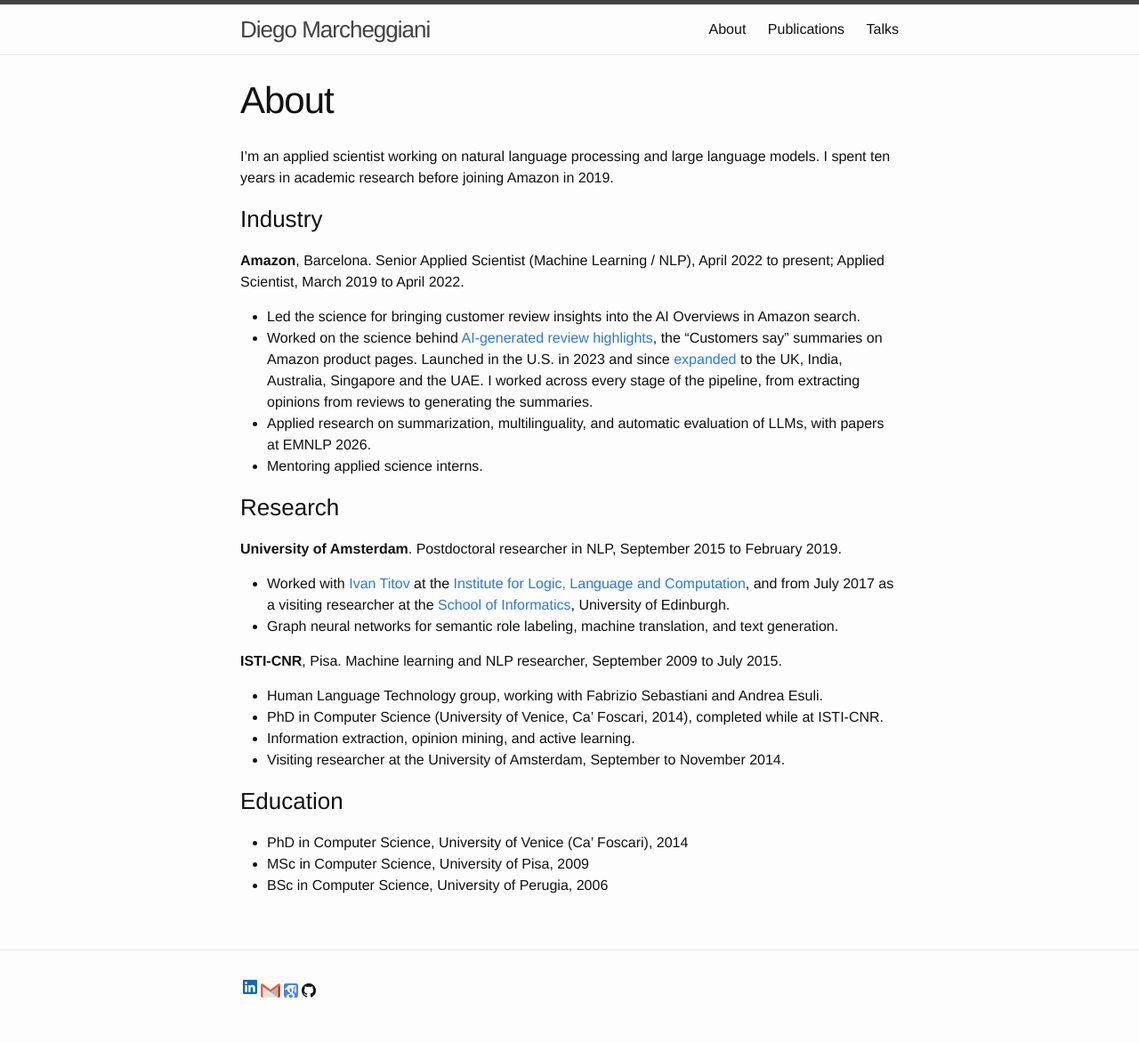
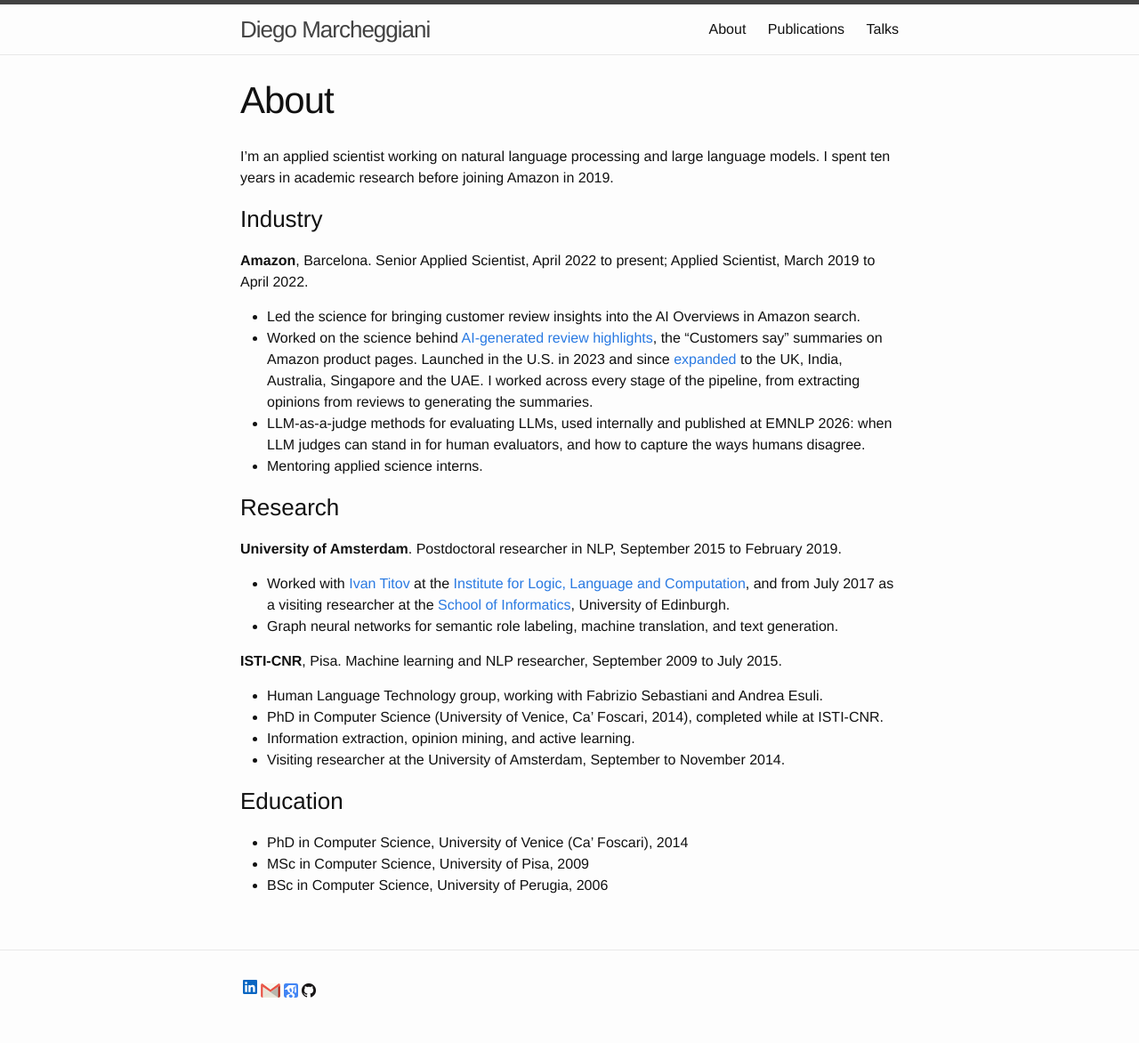
Before and after one commit to diegma/diegma.github.io, a Jekyll site: the page built from pages/about.md, in a window 1280 px wide. Shown: the whole page at 89% size. Built offline with Jekyll 4.4.1, drawn with Linux system fonts in a browser that asks for light colours.

Commit message:
Align site wording with LinkedIn (LLM-as-a-judge, plain title)

```diff
--- a/pages/about.md
+++ b/pages/about.md
@@ -9,7 +9,7 @@ I spent ten years in academic research before joining Amazon in 2019.
 
 ### Industry
 
-**Amazon**, Barcelona. Senior Applied Scientist (Machine Learning / NLP), April 2022 to present;
+**Amazon**, Barcelona. Senior Applied Scientist, April 2022 to present;
 Applied Scientist, March 2019 to April 2022.
 
 - Led the science for bringing customer review insights into the AI Overviews in Amazon search.
@@ -17,8 +17,8 @@ Applied Scientist, March 2019 to April 2022.
   the "Customers say" summaries on Amazon product pages. Launched in the U.S. in 2023 and since
   [expanded](https://www.aboutamazon.com/news/retail/amazon-ai-generated-review-highlights) to the UK, India, Australia, Singapore and the UAE.
   I worked across every stage of the pipeline, from extracting opinions from reviews to generating the summaries.
-- Applied research on summarization, multilinguality, and automatic evaluation of LLMs,
-  with papers at EMNLP 2026.
+- LLM-as-a-judge methods for evaluating LLMs, used internally and published at EMNLP 2026:
+  when LLM judges can stand in for human evaluators, and how to capture the ways humans disagree.
 - Mentoring applied science interns.
 
 ### Research
```
Also changed, not shown: index.md (+2 -2 lines).
